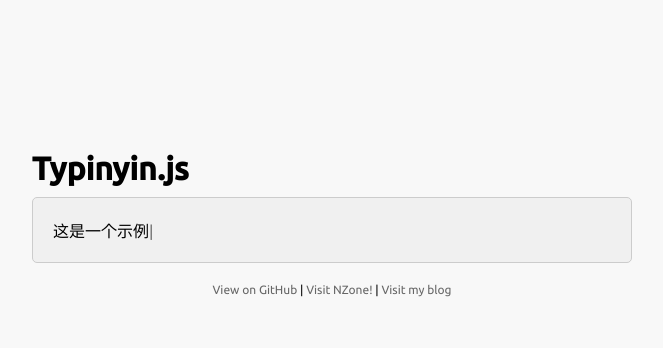
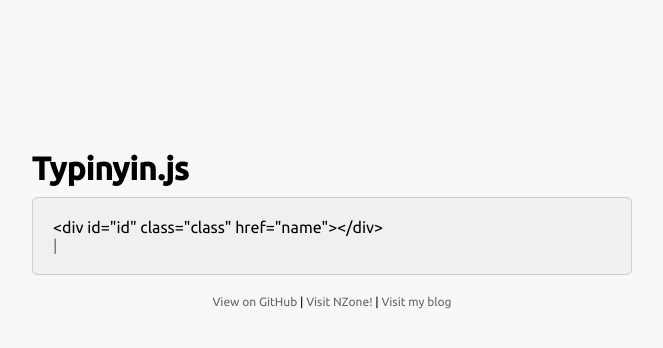
Before and after one commit to ClassicOldSong/typinyin.js, a plain HTML site: page index.html in a window 1280 px wide. Shown: the whole page, without its empty margins (308-971 px from the left). Drawn offline with Linux system fonts and the light colour scheme.

Commit message:
修改事例，支持多行输入显示

```diff
--- a/index.html
+++ b/index.html
@@ -12,30 +12,33 @@
 			var demo = new Typinyin();
 			demo.attach('#typinyin_demo'); // Attach element
 			demo.setOptions({
-				sentences: [
+				sentences: [{
+						ch: ["<div id=\"id\" class=\"class\" href=\"name\"><\/div>\n"],
+						py: [["div#id.class[href=",{pause: 1000, del: 5}, "src=name]"]]
+					},
 					{
-						ch: ["这",{pause: 1500}/* Pause 1500ms */,"是","一个","实例",{del: 2}/* Delete 2 characters */,"示例"],
+						ch: ["这",{pause: 1500}/* Pause 1500ms */,"是","一个","实例",{del: 2}/* Delete 2 characters */,"示例\n"],
 						py: ["zhe","","shi","yige","shili","","shili"],
 					}, {
-						ch: ["This is an example."],
-						py: ["This is an exaaaaaaaa\b\b\b\b\b\b\bmple."], // use "\b" to delete a character
+						ch: ["This is an example.\nThis is an example2.\nThis is an example3.\n"],
+						py: ["This is an exaaaaaaa\b\b\b\b\b\bmple.\nThis is an 12321321.\nThis is\b\b\b\b\b\b\b\b\b\b\b\b\b\b\b\b\bexampla1\b\be2.\nThis is an example3."], // use "\b" to delete a character
 					}, {
-						ch: ["完全","无需","jQuery"],
+						ch: ["完全","无需","jQuery\n"],
 						py: ["wanquan","wuxu","jQuery"],
 					}, {
-						ch: ["让","输入","打动","你的","心","\b","❤"], // use "\b" to delete a character
-						py: [["ranfff",{pause: 281},{del: 3}/*Pause 281ms and then delete 3 characters */,"g"],"shuru","dadong","nide","xin","","xin"],
+						ch: ["让","输入","打动","你的","心","\b","❤", "\n"], // use "\b" to delete a character
+						py: [["ranfff",{pause: 281},{del: 3}/*Pause 281ms and then delete 3 characters */,"g"],"shuru","dadong","nide","xin","","xin", ""],
 					}, {
 						ch: ["赶紧","尝试一下","吧","！"],
 						py: ["ganjin","changshiyixia","ba","！"]
 					}
 				], // Sentences needs to be typed
 				startDelay: 1000, // Time before typing starts, in ms
-				typeSpeed: 80, // Time gap between each character, in ms
+				typeSpeed: 100, // Time gap between each character, in ms
 				pause: 1000, // Time waiting before each sentence is to be deleted, in ms
-				backSpeed: 50, // Backspacing speed, in ms
+				backSpeed: 150, // Backspacing speed, in ms
 				cursorChar: "|", // Character for cursor, you may want to use "_" if you are emulating a console
-				loop: false, // Loop when finished typing
+				loop: true, // Loop when finished typing
 			});
 			demo.finished = function() {
 				console.log("Typinyin.js Demo Finished!"); // Excute on finished typing, will not excute when "loop" has been set to true
--- a/typinyin.js
+++ b/typinyin.js
@@ -114,7 +114,7 @@
 
 		// Switch to the next sentence
 		function nextSentence() {
-			_typingArea = "";
+			_typingArea = typingArea.textContent;
 			var wordCount = 0;
 			var word;
 			var charCount = 0;
@@ -229,8 +229,10 @@
 				} else {
 					setTimeout(function() {
 						if (sentenceCount < _this.options.sentences.length - 1 || _this.options.loop) {
-							del(typingArea.textContent.length, nextSentence);
+                            // Don't clear type history
+							//del(typingArea.textContent.length, nextSentence);
 							sentenceCount++;
+                            nextSentence();
 						} else {
 							if (typeof _this.finished === "function") {
 								_this.finished();
@@ -242,7 +244,8 @@
 			}
 			if (sentenceCount < _this.options.sentences.length) {
 				wordCount = 0;
-				typingArea.innerHTML = '';
+                // Don't clear type history
+				// typingArea.innerHTML = '';
 				nextWord();
 			} else if (_this.options.loop) {
 				_this.init();
```
